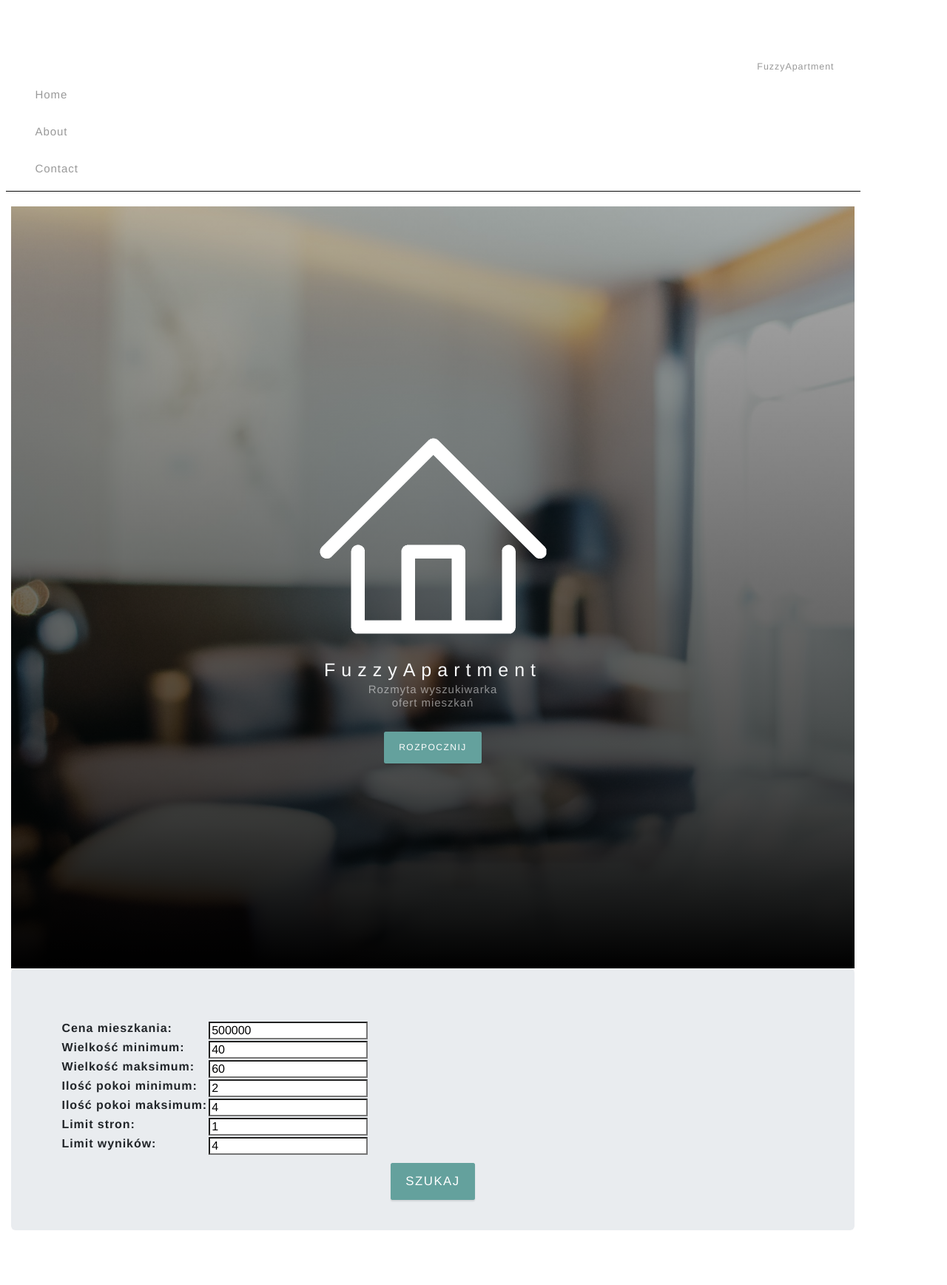
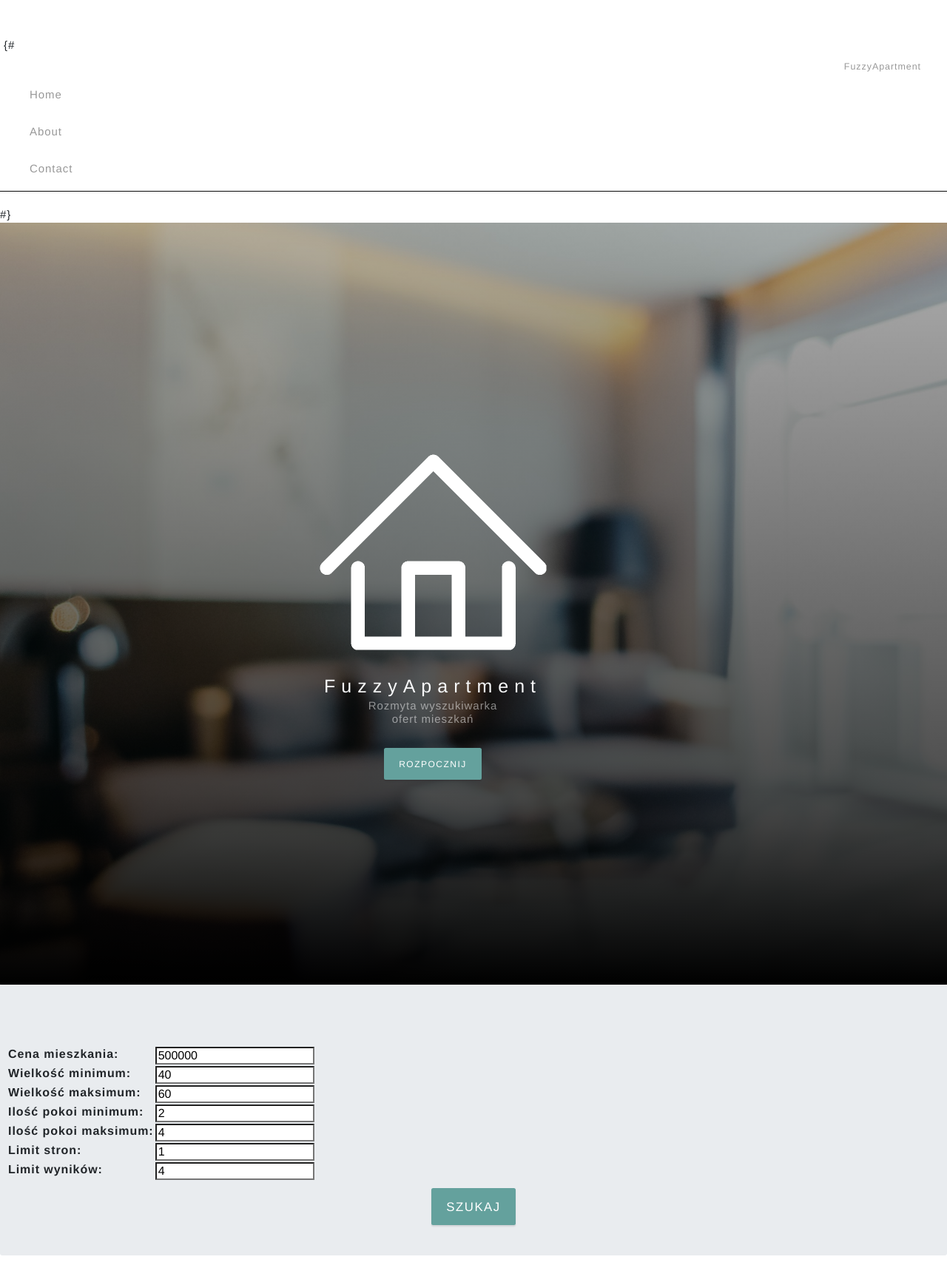
Before and after one commit to Marceliwut/fuzzy_apartment_azure_deploy, a Django app: page / in a window 1280 px wide. Shown: the whole page at 74% size. Before the commit the page ends 1663 px from the top, so only its background shows below. Run offline with Django 3.2, Linux system fonts and the light colour scheme; some libraries are stand-ins or nearby versions.

Commit message:
Fixing even more CSS #2

```diff
--- a/app/templates/app/index.html
+++ b/app/templates/app/index.html
@@ -2,7 +2,7 @@
 {% load static %}
 {% block content %}
 
-    <div class="container body-content">
+
 <header class="masthead">
             <div class="container d-flex h-100 align-items-center">
                 <div class="mx-auto text-center">
@@ -16,7 +16,7 @@
             </div>
 </header>
 <div class="jumbotron">
-    <div id="solution" class="container" style="margin-top: 5%;">
+    <div id="solution" class="" style="margin-top: 5%;">
         <div class="form">
         <form method="post">
             <table>
@@ -44,4 +44,3 @@
     <script src="{% static 'app/scripts/jquery-1.10.2.js' %}"></script>
     <script src="{% static 'app/scripts/bootstrap.js' %}"></script>
     <script src="{% static 'app/scripts/respond.js' %}"></script>
-</div>
--- a/app/templates/app/layout.html
+++ b/app/templates/app/layout.html
@@ -12,8 +12,8 @@
 </head>
 
 <body>
-    <div class="container">
-        <div class="navbar navbar-inverse navbar-fixed-top">
+    {#<div class="container">#}
+        {#<div class="navbar navbar-inverse navbar-fixed-top">
             <div class="navbar-header">
                 <button type="button" class="navbar-toggle" data-toggle="collapse" data-target=".navbar-collapse">
                     <span class="icon-bar"></span>
@@ -30,12 +30,12 @@
                 </ul>
 
             </div>
-    </div>
+    </div>#}
 
 
 
 {% block content %}{% endblock %}
-    </div>
+    {#</div>#}
 
 </body>
 </html>
```
